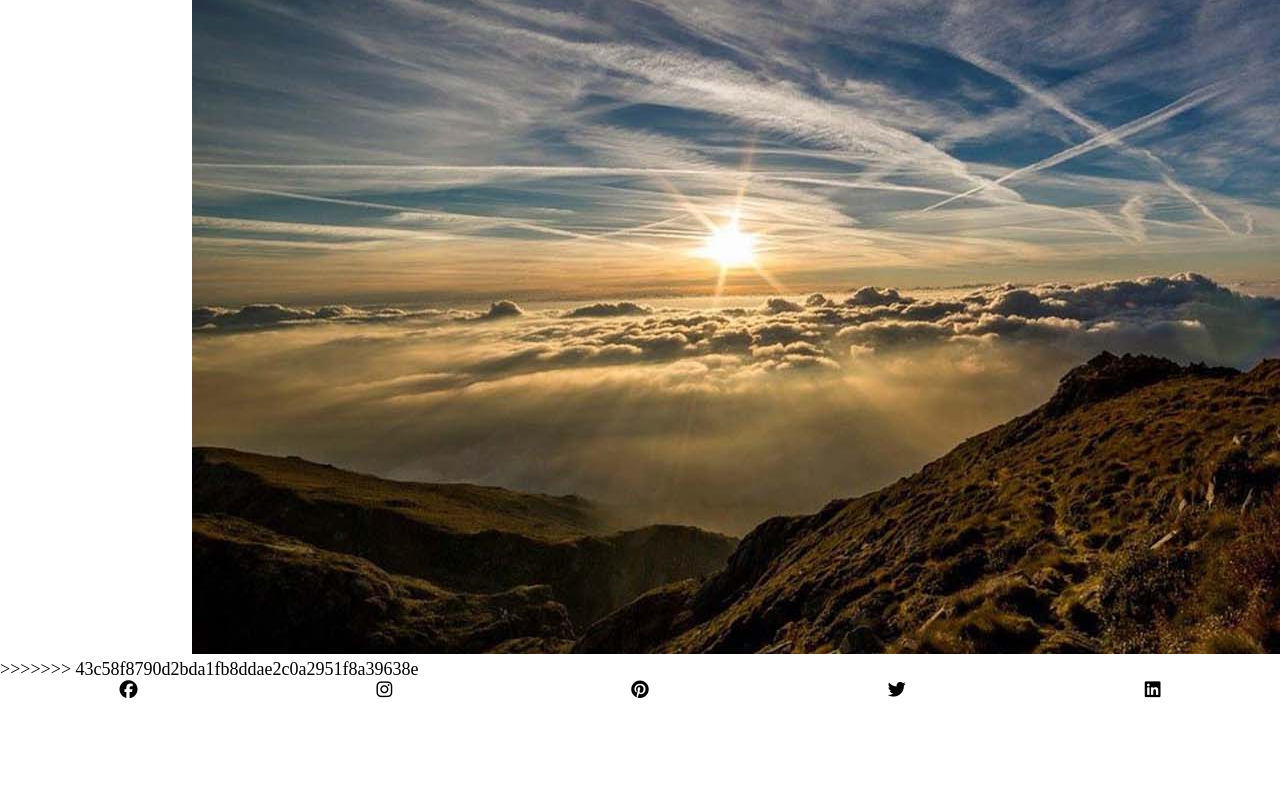
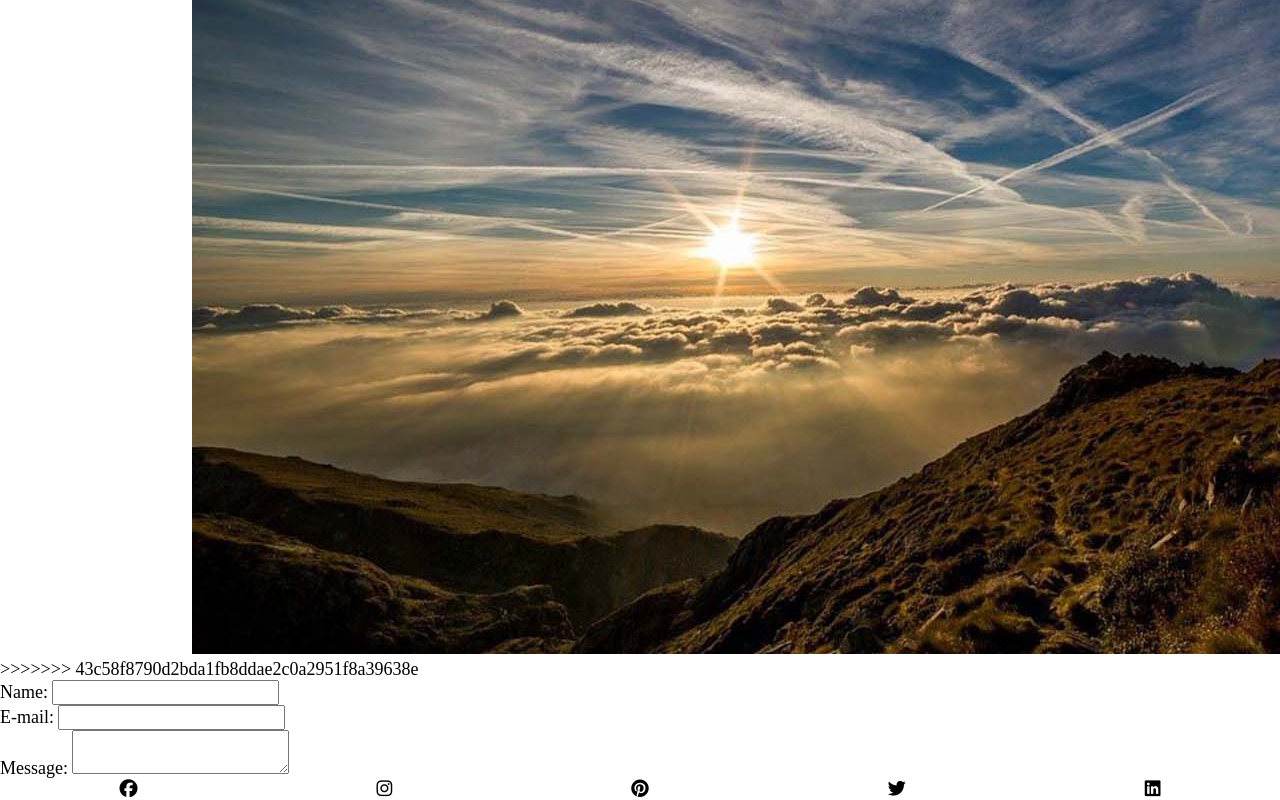
Before and after one commit to altexive/projet-photo, a plain HTML site: page index.html in a window 1280 px wide. Shown: the part 9462-10262 px from the top of the page. Before the commit the page ends 10163 px from the top, so only its background shows below. Drawn offline with Linux system fonts and the light colour scheme.

Commit message:
Formulaire

```diff
--- a/index.html
+++ b/index.html
@@ -57,6 +57,22 @@
     </main>
 
     <footer>
+        <form action="/my-handling-form-page" method="post">
+            <ul>
+             <li>
+               <label for="name">Name:</label>
+               <input type="text" id="name" name="user_name">
+             </li>
+             <li>
+               <label for="mail">E-mail:</label>
+               <input type="email" id="mail" name="user_email">
+             </li>
+             <li>
+               <label for="msg">Message:</label>
+               <textarea id="msg" name="user_message"></textarea>
+             </li>
+            </ul>
+           </form>
         <ul class="réseaux">
         <li><i class="fa-brands fa-facebook"></i></li>
         <li><i class="fa-brands fa-instagram"></i></li>
```
